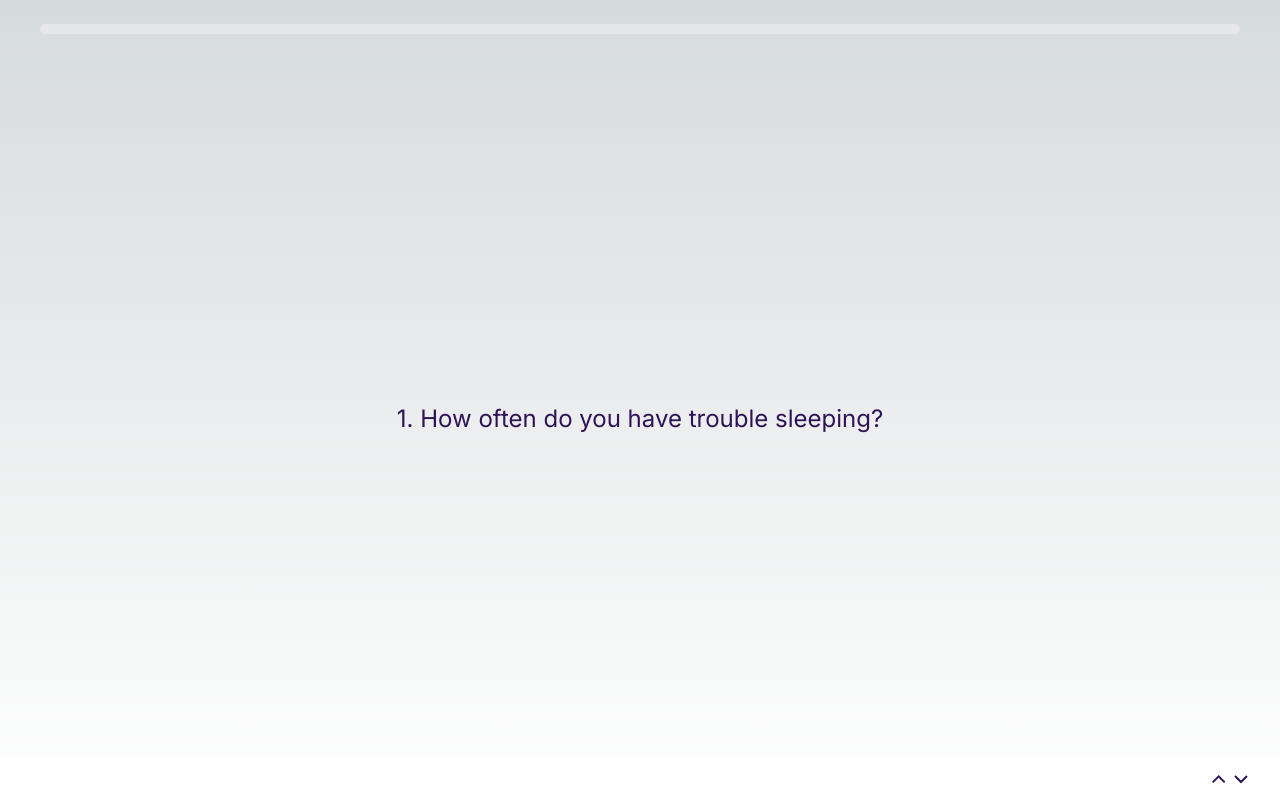
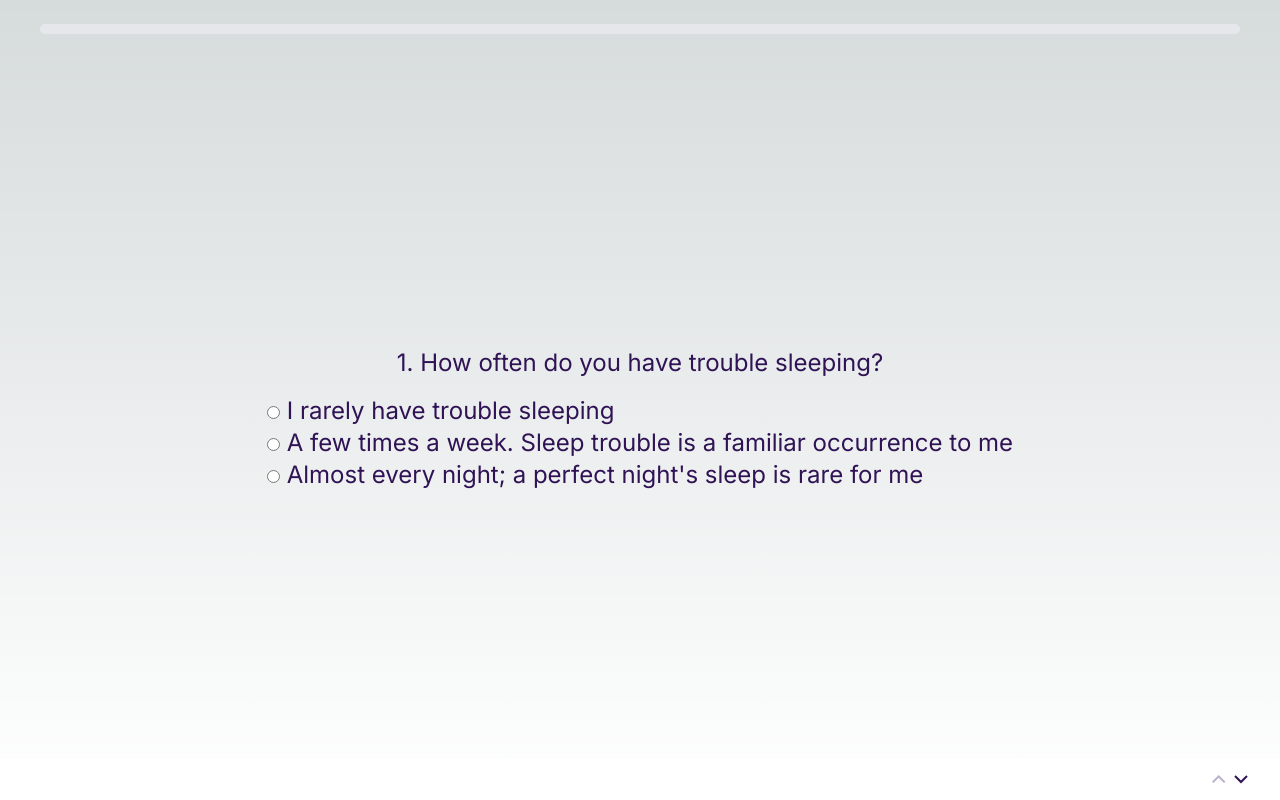
Before and after one commit to braindead-dev/Lune-VE, a Next.js app: page /quiz in a window 1280 px wide. Built offline with nearby package versions, Linux system fonts and the light colour scheme.

Commit message:
buttons and responses

```diff
--- a/app/quiz/page.js
+++ b/app/quiz/page.js
@@ -2,9 +2,8 @@
 
 import Image from 'next/image'
 import { useState } from 'react';
-import { HiArrowNarrowLeft, HiArrowNarrowRight } from 'react-icons/hi';
-import PageHeader from '../components/PageHeader';
 import ProgressBar from '../components/ProgressBar';
+import { FiArrowRight } from 'react-icons/fi';
 
 const questions = [
   "How often do you have trouble sleeping?",
@@ -16,6 +15,56 @@ const questions = [
   "How consistent is your bedtime routine?",
   "How sensitive are you to the environment in your bedroom when trying to fall asleep?"
 ];
+
+const mcqAnswers = {
+  0: [
+    "I rarely have trouble sleeping",
+    "A few times a week. Sleep trouble is a familiar occurrence to me",
+    "Almost every night; a perfect night's sleep is rare for me"
+  ],
+  1: [
+    "Daily",
+    "Several times a week",
+    "Occasionally",
+    "Rarely or never"
+  ],
+  2: [
+    "Racing thoughts or stress",
+    "Difficulty feeling relaxed or physically comfortable",
+    "Inability to stay asleep for the whole night",
+    "Irregular schedule or sleep time"
+  ],
+  3: [
+    "After a chill day and a calming routine, free from life’s worries",
+    "After a day where I felt physically active and spent",
+    "Having completed my daily goals, I'm ready for bed at the time I've established for my schedule",
+    "In a carefully curated sleep setting that engages my senses pleasantly, like soft bedding and a hint of my favorite scent"
+  ],
+  4: [
+    "Completely relaxed and ready for the evening",
+    "Somewhat stressed, but it fades away quickly",
+    "Usually carry stress and find it hard to unwind",
+    "Often feel overwhelmed and it affects my night routine"
+  ],
+  5: [
+    "Daily",
+    "Several times a week",
+    "Occasionally",
+    "Rarely or never"
+  ],
+  6: [
+    "I sleep deeply and wake up refreshed",
+    "My sleep is adequate but could be deeper",
+    "I rarely feel that I have a deep sleep",
+    "I struggle to sleep deeply and often wake up tired"
+  ],
+  7: [
+    "Very consistent; I go to bed and wake up at the same time daily",
+    "My sleep schedule varies occasionally, but I generally have a routine bedtime",
+    "It’s more about when I feel tired rather than a specific schedule or obligations",
+    "I often stay up late working or using electronics and have no regular sleep pattern"
+  ],
+};
 
 const totalQuestions = questions.length;
 
@@ -56,13 +105,32 @@ export default function Quiz() {
         <div className="flex-grow flex flex-col items-center justify-center">
           <div className="text-center text-2xl mb-3">
             <p>{`${currentQuestionIndex + 1}. ${questions[currentQuestionIndex]}`}</p>
+            <div className="mt-4">
+              {mcqAnswers[currentQuestionIndex].map((answer, index) => (
+                <div key={index} className="text-left">
+                  <label>
+                    <input type="radio" name={`question-${currentQuestionIndex}`} value={answer} />
+                    {` ${answer}`}
+                  </label>
+                </div>
+              ))}
+            </div>
           </div>
+          {currentQuestionIndex === totalQuestions - 1 && (
+            <button
+              className="flex items-center px-6 py-2 rounded-full text-lg cursor-pointer transition-colors duration-300 ease-in-out text-white bg-dark-purple hover:bg-darker-purple"
+            >
+              Submit
+              <FiArrowRight className="ml-2" />
+            </button>
+          )}
         </div>
 
         <div className="w-full px-8 py-4 flex justify-end items-center fixed bottom-0 right-0 bg-white">
+
           <button
             onClick={handleBack}
-            className="text-dark-purple hover:text-darker-purple mr-2"
+            className={`${currentQuestionIndex === 0 ? 'text-lighter-purple' : 'text-dark-purple hover:text-darker-purple'} mr-2`}
             disabled={currentQuestionIndex === 0}
             aria-label="Previous question"
           >
@@ -70,13 +138,16 @@ export default function Quiz() {
           </button>
           <button
             onClick={handleNext}
-            className="text-dark-purple hover:text-darker-purple"
+            className={`${currentQuestionIndex === totalQuestions - 1 ? 'text-lighter-purple' : 'text-dark-purple hover:text-darker-purple'}`}
             disabled={currentQuestionIndex === totalQuestions - 1}
             aria-label="Next question"
           >
             <DownArrow />
           </button>
+
+
         </div>
+
       </main>
     </>
   );
--- a/tailwind.config.js
+++ b/tailwind.config.js
@@ -17,6 +17,7 @@ module.exports = {
         'garet': ['Garet', 'sans'],
       },
       colors: {
+        'lighter-purple': '#BAAFCA',
         'dark-purple': '#4b2285',
         'darker-purple': '#371665',
         'header-grey': '#E9ECEC',
```
